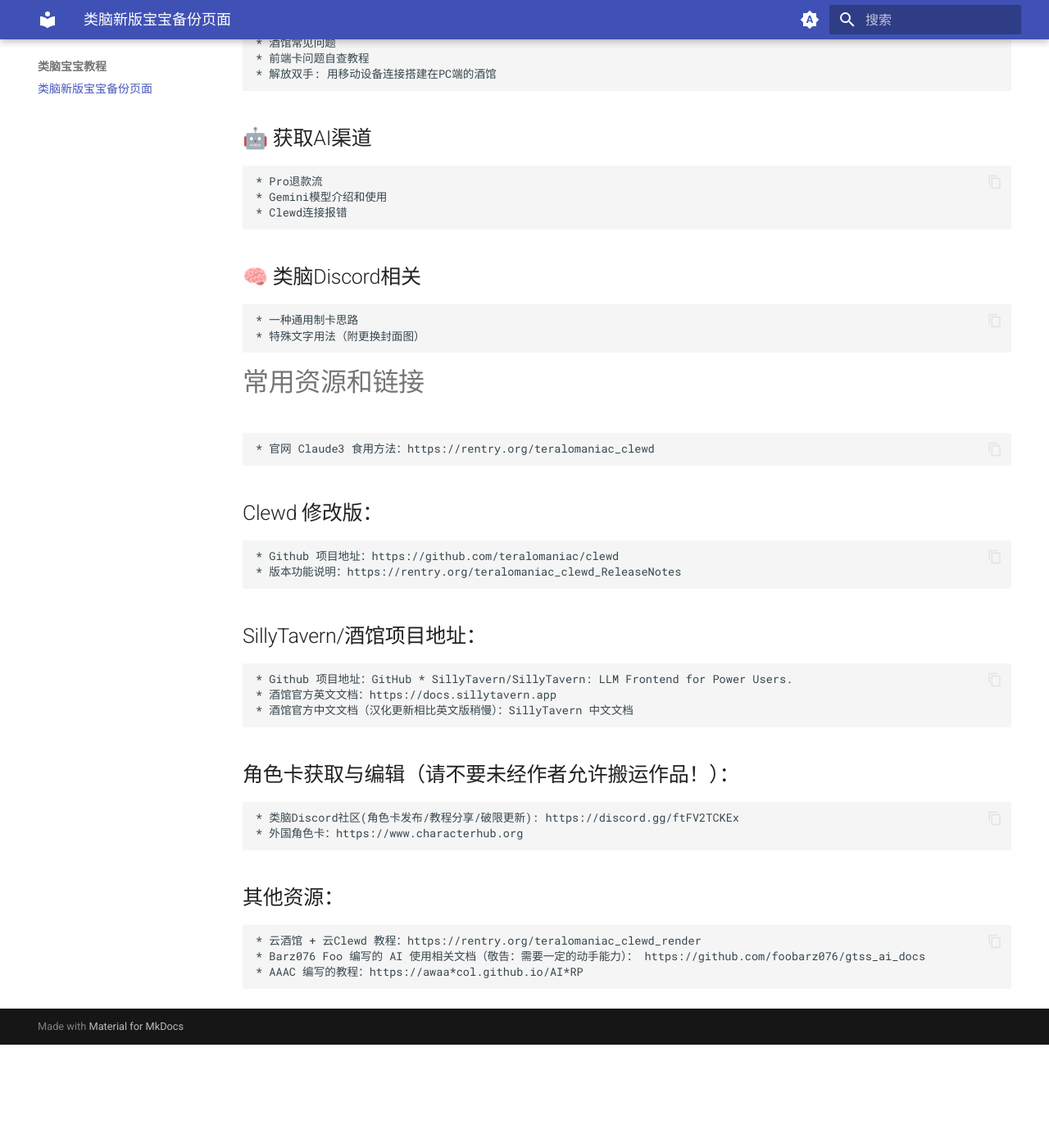
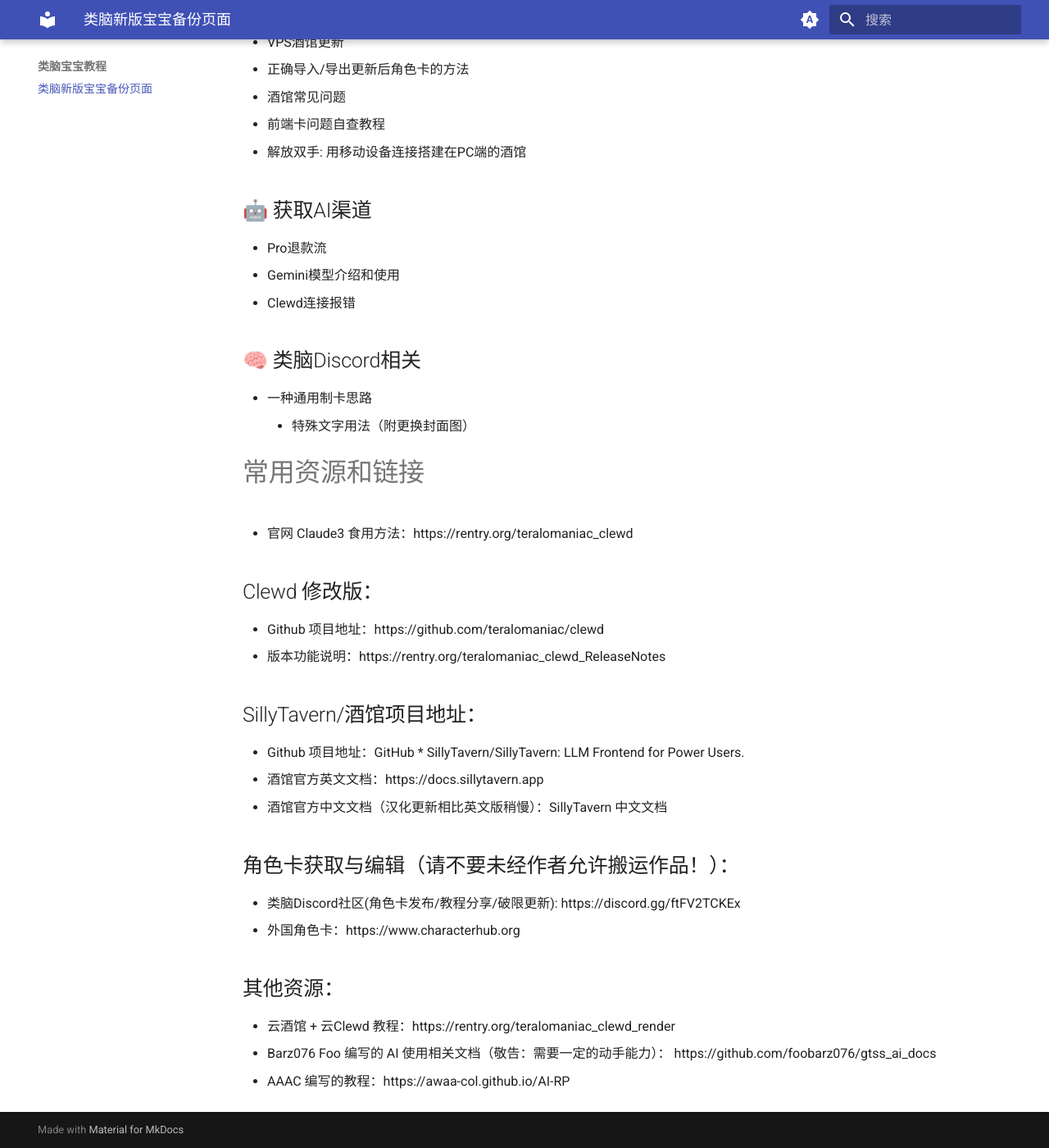
Before and after one commit to supmamamamma/baoleinao, an MkDocs documentation site: the page built from docs/index.md, in a window 1280 px wide and 1400 px high, scrolled down 750 px. Shown: the whole window at 82% size. Built offline with MkDocs 1.6.1 and Material for MkDocs 9.7.7, drawn with Linux system fonts in a browser that asks for light colours; before the commit the page ends 2024 px from its top, so only the background shows below that; part of the change alters nothing that is shown; some of the changed text lies outside the part shown.

Commit message:
fix:all lable

```diff
--- a/docs/index.md
+++ b/docs/index.md
@@ -13,53 +13,53 @@
 # 目录
 ## 搭建部署
 
-	* Windows本地部署酒馆与clewd教程
-	* 通过 Github Desktop 在PC本地安装酒馆/clewd/YouChat_Proxy
-	* VPS 云端部署酒馆与Clewd
-	* [傻瓜式图文教程]SillyTavern Docker 一键部署教程 * 开箱即用的容器版酒馆！🎮
+- Windows本地部署酒馆与clewd教程
+- 通过 Github Desktop 在PC本地安装酒馆/clewd/YouChat_Proxy
+- VPS 云端部署酒馆与Clewd
+- [傻瓜式图文教程]SillyTavern Docker 一键部署教程,开箱即用的容器版酒馆！🎮
 
 ## 🍺 酒馆使用
 
-	* 酒馆介绍——萌新向
-	* VPS酒馆更新
-	* 正确导入/导出更新后角色卡的方法
-	* 酒馆常见问题
-	* 前端卡问题自查教程
-	* 解放双手: 用移动设备连接搭建在PC端的酒馆
+- 酒馆介绍——萌新向
+- VPS酒馆更新
+- 正确导入/导出更新后角色卡的方法
+- 酒馆常见问题
+- 前端卡问题自查教程
+- 解放双手: 用移动设备连接搭建在PC端的酒馆
 
 ## 🤖 获取AI渠道
 
-	* Pro退款流
-	* Gemini模型介绍和使用
-	* Clewd连接报错
+- Pro退款流
+- Gemini模型介绍和使用
+- Clewd连接报错
 
 ## 🧠 类脑Discord相关
 
-	* 一种通用制卡思路
-	* 特殊文字用法（附更换封面图）
+- 一种通用制卡思路
+	- 特殊文字用法（附更换封面图）
 
 # 常用资源和链接
 
-	* 官网 Claude3 食用方法：https://rentry.org/teralomaniac_clewd
+- 官网 Claude3 食用方法：https://rentry.org/teralomaniac_clewd
 
 ## Clewd 修改版：
 
-	* Github 项目地址：https://github.com/teralomaniac/clewd
-	* 版本功能说明：https://rentry.org/teralomaniac_clewd_ReleaseNotes
+- Github 项目地址：https://github.com/teralomaniac/clewd
+- 版本功能说明：https://rentry.org/teralomaniac_clewd_ReleaseNotes
 
 ## SillyTavern/酒馆项目地址：
 
-	* Github 项目地址：GitHub * SillyTavern/SillyTavern: LLM Frontend for Power Users.
-	* 酒馆官方英文文档：https://docs.sillytavern.app
-	* 酒馆官方中文文档（汉化更新相比英文版稍慢）：SillyTavern 中文文档
+- Github 项目地址：GitHub * SillyTavern/SillyTavern: LLM Frontend for Power Users.
+- 酒馆官方英文文档：https://docs.sillytavern.app
+- 酒馆官方中文文档（汉化更新相比英文版稍慢）：SillyTavern 中文文档
 
 ## 角色卡获取与编辑（请不要未经作者允许搬运作品！）：
 
-	* 类脑Discord社区(角色卡发布/教程分享/破限更新): https://discord.gg/ftFV2TCKEx
-	* 外国角色卡：https://www.characterhub.org
+- 类脑Discord社区(角色卡发布/教程分享/破限更新): https://discord.gg/ftFV2TCKEx
+- 外国角色卡：https://www.characterhub.org
 
 ## 其他资源：
 
-	* 云酒馆 + 云Clewd 教程：https://rentry.org/teralomaniac_clewd_render
-	* Barz076 Foo 编写的 AI 使用相关文档（敬告：需要一定的动手能力）： https://github.com/foobarz076/gtss_ai_docs
-	* AAAC 编写的教程：https://awaa*col.github.io/AI*RP
+- 云酒馆 + 云Clewd 教程：https://rentry.org/teralomaniac_clewd_render
+- Barz076 Foo 编写的 AI 使用相关文档（敬告：需要一定的动手能力）： https://github.com/foobarz076/gtss_ai_docs
+- AAAC 编写的教程：https://awaa-col.github.io/AI-RP
```
